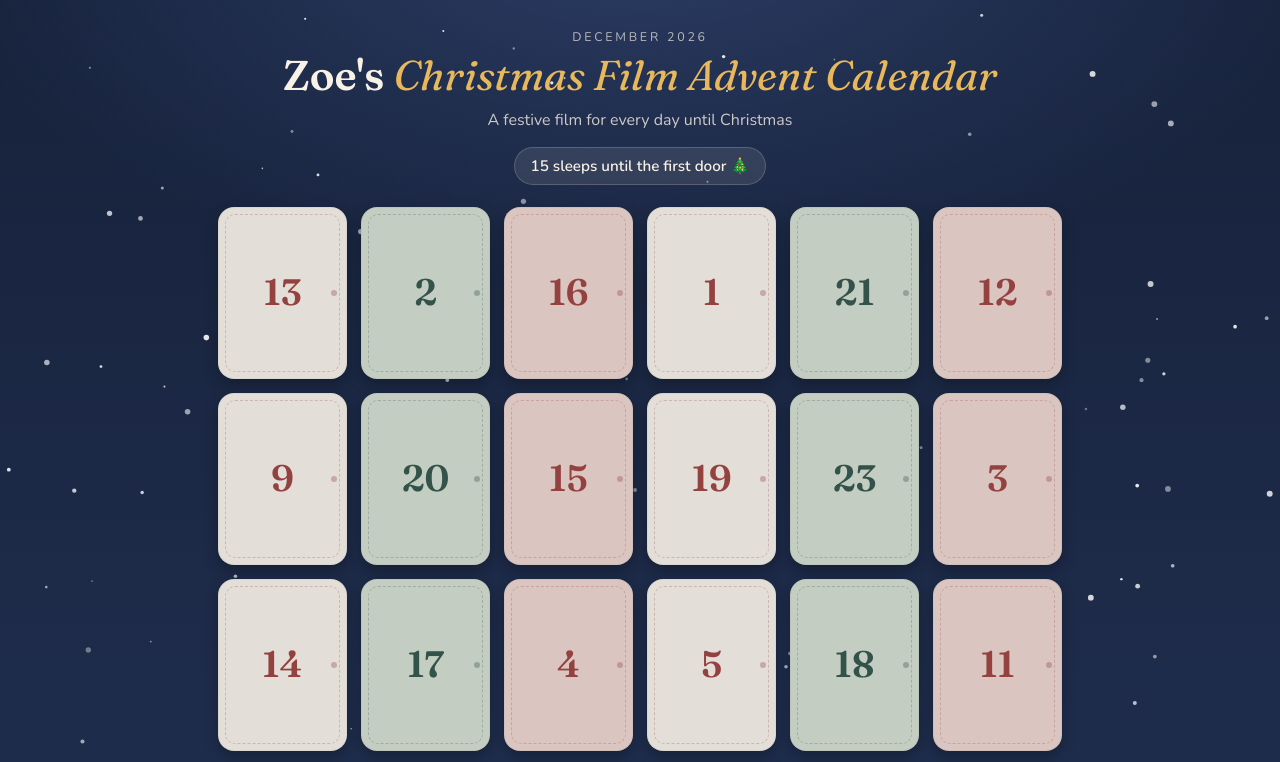
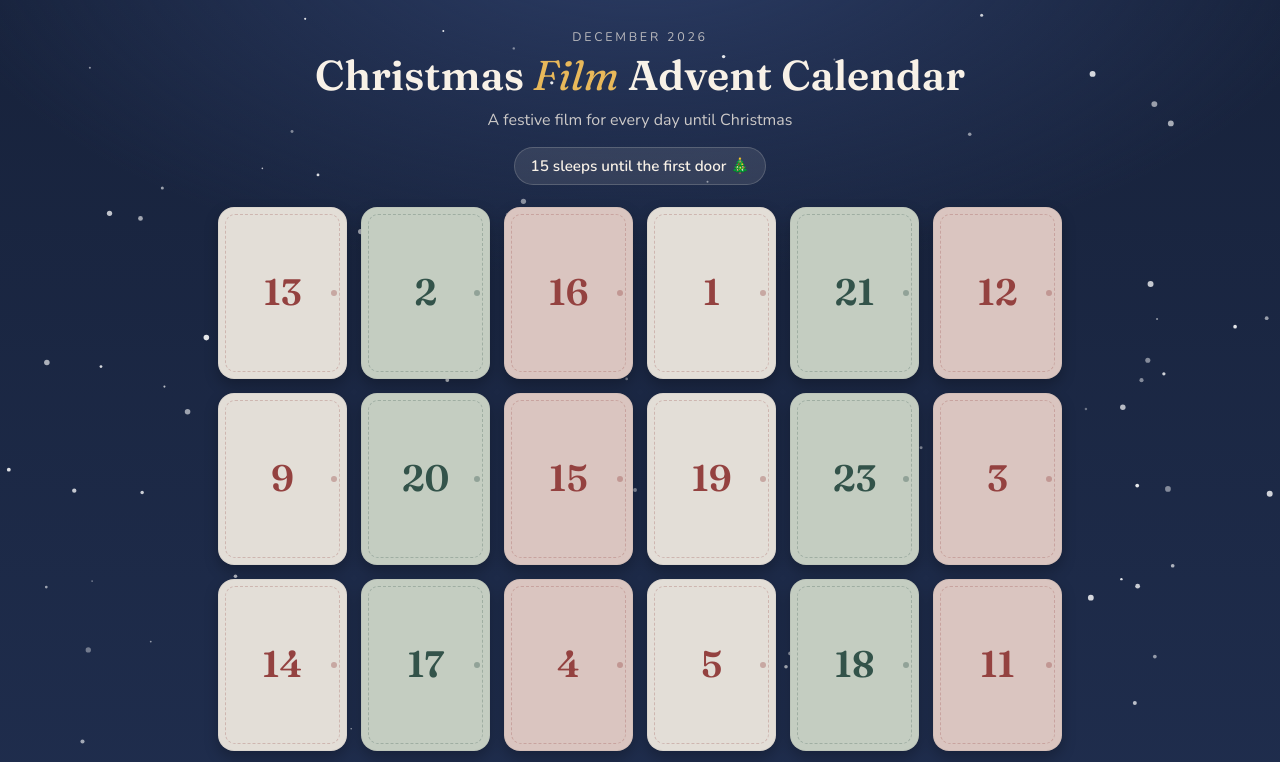
Before and after one commit to BartGR3/bg-film-advent, a plain HTML site: page index.html in a window 1280 px wide. Shown: the top 762 px of the page. Drawn offline with nearby package versions, Linux system fonts and the light colour scheme.

Commit message:
Removing name from website title

```diff
--- a/index.html
+++ b/index.html
@@ -19,7 +19,7 @@
 const CONFIG = {
   // Shown at the top of the page. Put your person's name in recipientName
   // (e.g. "Sophie") to get "Sophie's Christmas Film Advent Calendar".
-  recipientName: "Zoe",
+  recipientName: "",
   title: "Christmas Film Advent Calendar",
   subtitle: "A festive film for every day until Christmas",
 
```
